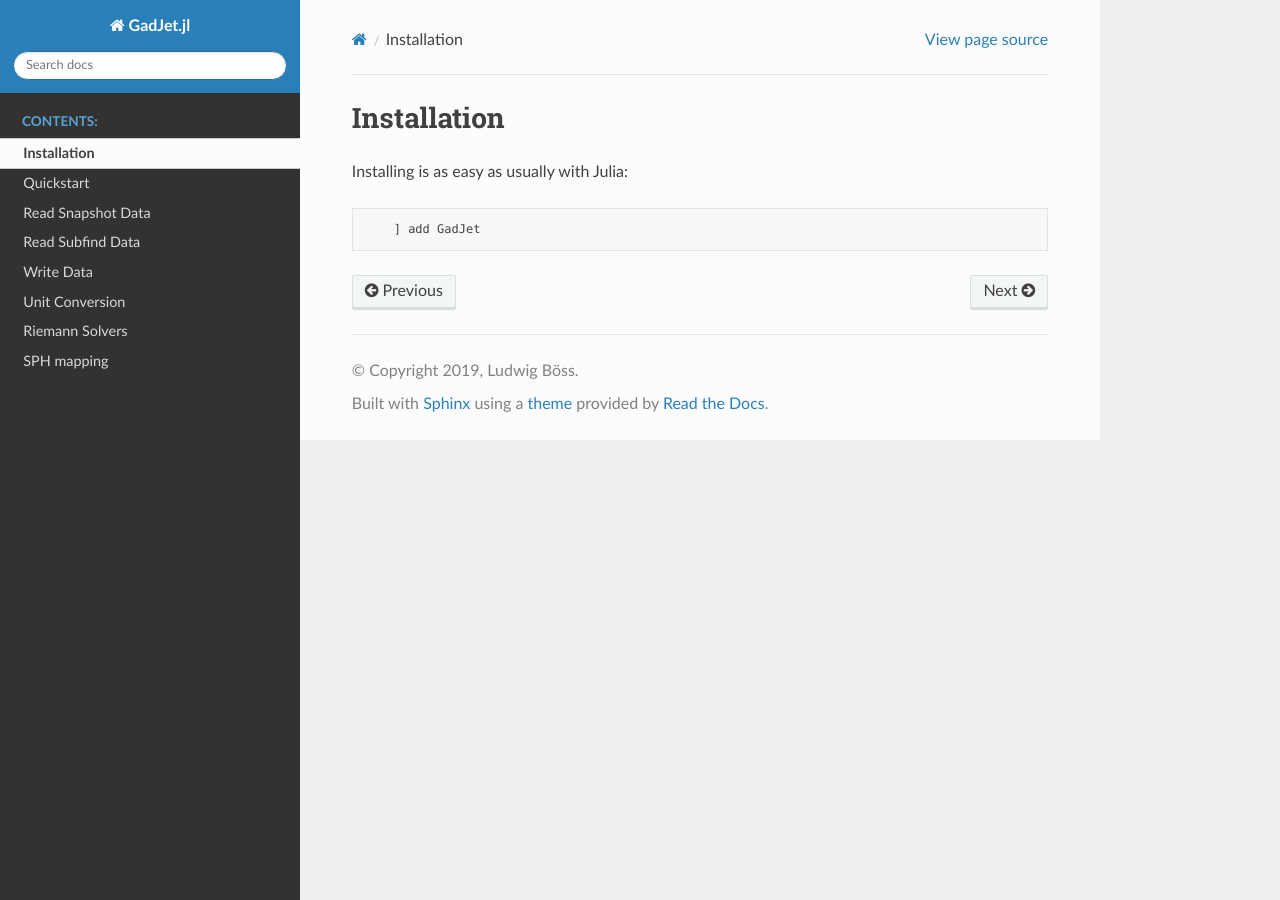
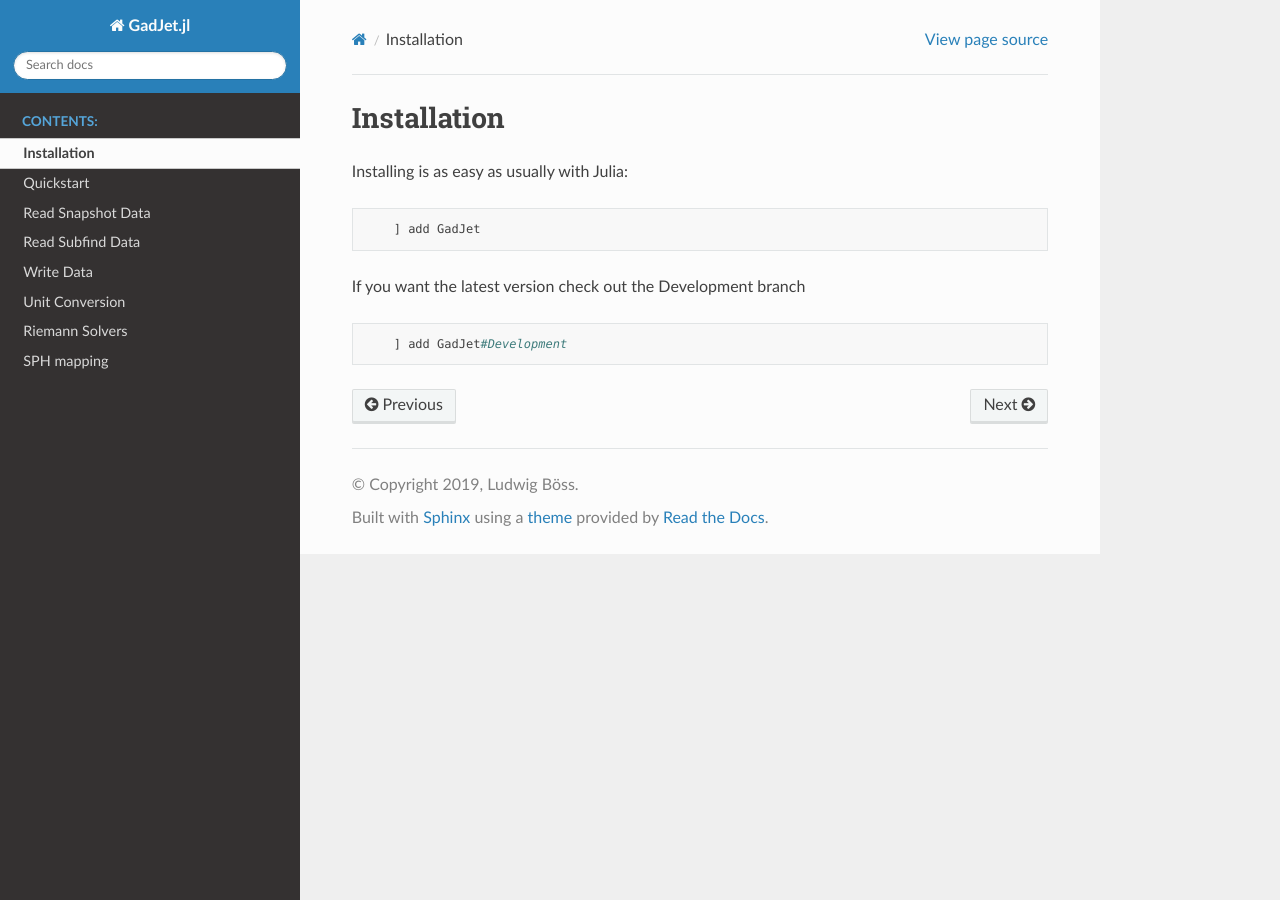
Before and after one commit to LudwigBoess/GadJet.jl, a Sphinx documentation site: the page built from docs/usage/installation.md, in a window 1280 px wide. Built offline with Sphinx 7.4.7 and the Read the Docs theme 2.0.0, drawn with Linux system fonts in a browser that asks for light colours.

Commit message:
Added info on development branch

````diff
--- a/docs/usage/installation.md
+++ b/docs/usage/installation.md
@@ -6,3 +6,9 @@ Installing is as easy as usually with Julia:
 ```julia
     ] add GadJet
 ```
+
+If you want the latest version check out the Development branch
+
+```julia
+    ] add GadJet#Development
+```
````
